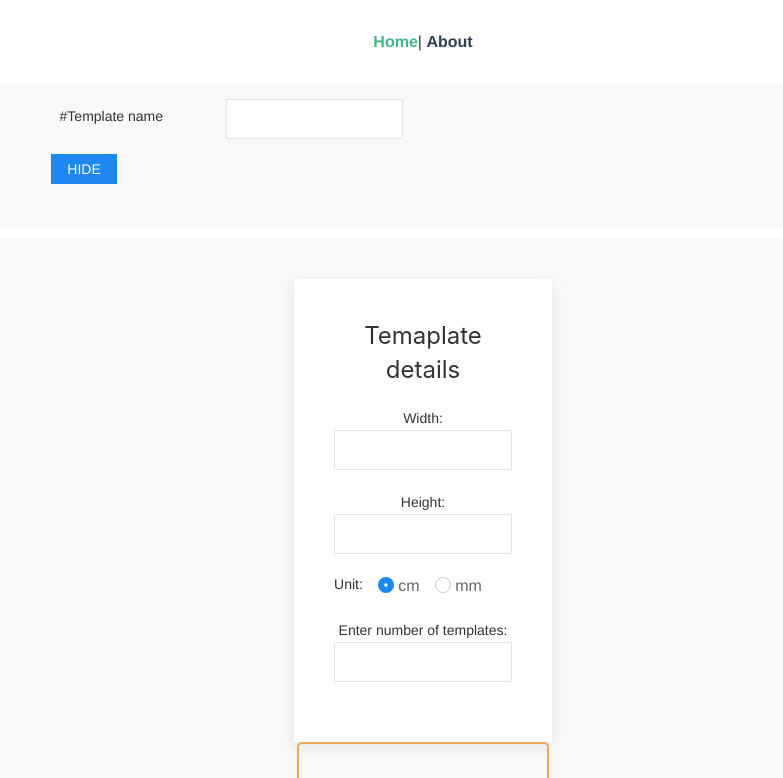
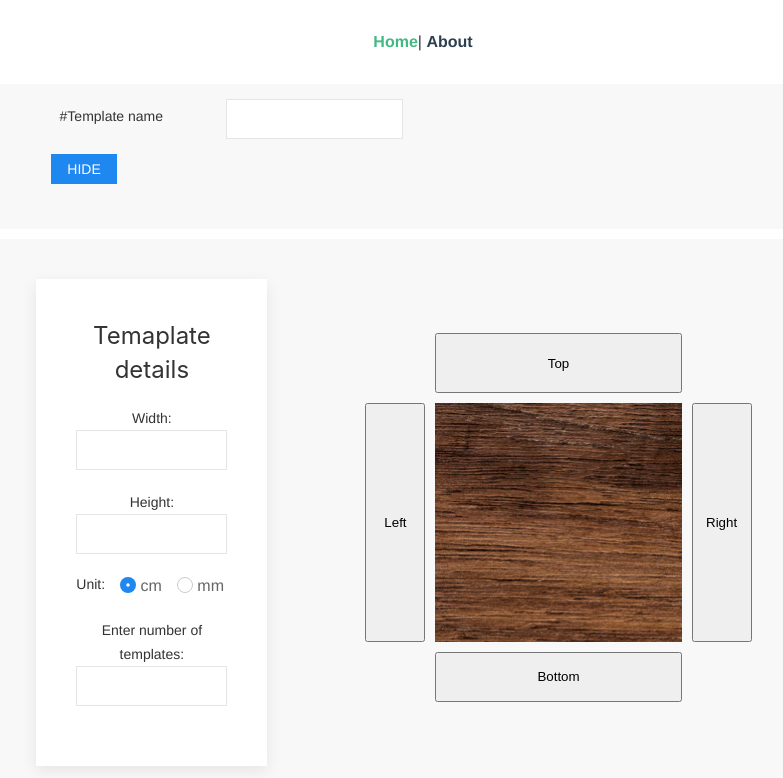
Before and after one commit to sebastianp63/joinery-project-vue, a Vue app: page /#/ in a window 1280 px wide. Shown: the top 778 px of the page, without its empty margins (217-1000 px from the left). Built offline with nearby package versions, Linux system fonts and the light colour scheme.

Commit message:
add grid to view

```diff
--- a/src/components/Template.vue
+++ b/src/components/Template.vue
@@ -1,14 +1,19 @@
 <template>
   <div>
     <template-header></template-header>
-
     <div
       class="uk-container uk-width-2-3 uk-align-center uk-background-muted uk-padding uk-margin-small-top"
     >
-      <div class="uk-container uk-width-1-3">
-        <TemplateForm></TemplateForm>
+      <div class="uk-child-width-expand@s uk-text-center" uk-grid>
+        <div class="uk-width-1-3@m">
+          <template-form></template-form>
+        </div>
+        <template-preview></template-preview>
       </div>
-      <template-preview></template-preview>
+      <!-- <div class="uk-container uk-width-1-3">
+      </div>
+      <div class="uk-container uk-width-2-3">
+      </div>-->
     </div>
   </div>
 </template>
--- a/src/components/TemplatePreview.vue
+++ b/src/components/TemplatePreview.vue
@@ -1,7 +1,7 @@
 <template>
   <div class="wrapper">
     <div class="one">
-      <button v-on:click="veneerSide.top= !veneerSide.top" class="btn-top">Top</button>
+      <button class="btn-top">Top</button>
     </div>
     <div class="two">
       <button class="btn-right">Right</button>
@@ -42,34 +42,34 @@ export default {
   margin: 0 auto;
 
   display: grid;
-  grid-template-columns: repeat(3, 1fr);
+  grid-template-columns: repeat(4, 1fr);
   grid-gap: 10px;
   grid-auto-rows: minmax(100px, auto);
 
   div {
     position: relative;
-    border: 2px solid rgb(233, 171, 88);
-    border-radius: 5px;
+    // border: 2px solid rgb(233, 171, 88);
+    // border-radius: 5px;
   }
 
   .bord {
-    border: 2px solid rgb(233, 171, 88);
-    border-radius: 5px;
+    // border: 2px solid rgb(233, 171, 88);
+    // border-radius: 5px;
     background-image: url("../assets/wooden-textured.jpg");
-    color: #d9480f;
+    // color: #d9480f;
   }
 }
 
 .one {
-  grid-column: 2 / 3;
+  grid-column: 2 / 4;
   grid-row: 1 / 2;
 }
 .two {
-  grid-column: 3 / 4;
+  grid-column: 4 / 5;
   grid-row: 2 / 4;
 }
 .three {
-  grid-column: 2/3;
+  grid-column: 2/4;
   grid-row: 4 / 5;
 }
 .four {
@@ -77,7 +77,7 @@ export default {
   grid-row: 2/ 4;
 }
 .five {
-  grid-column: 2 / 3;
+  grid-column: 2 / 4;
   grid-row: 2 / 4;
 }
 
```
